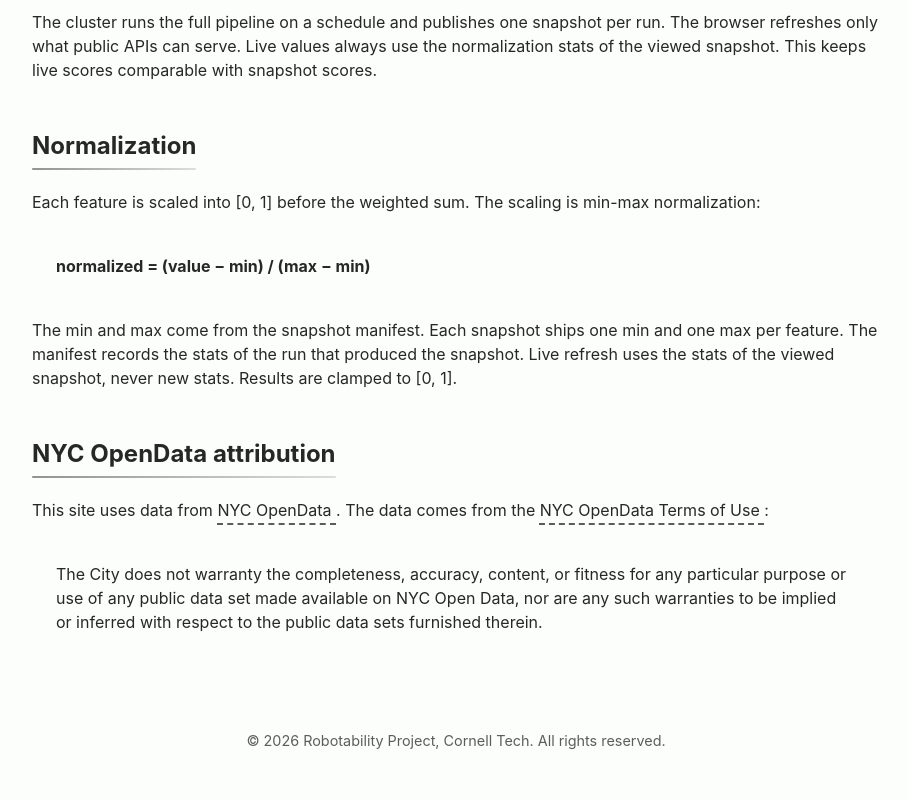
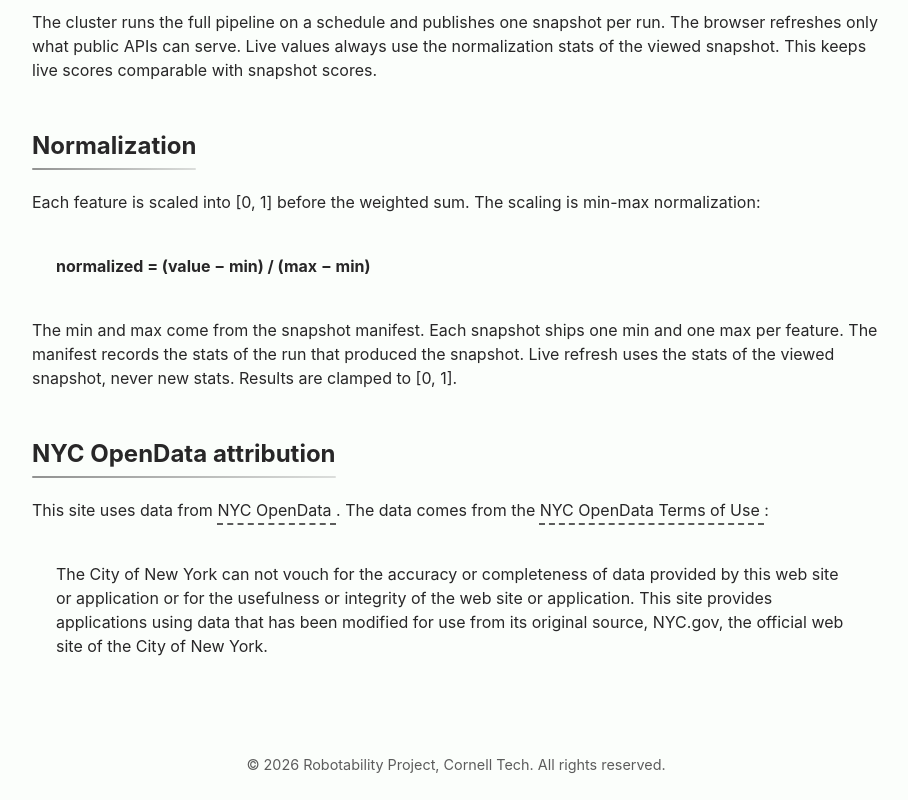
Before and after one commit to IRL-CT/robotability, an Astro site: page /methodology in a window 1280 px wide. Shown: the part 3294-4094 px from the top of the page, without its empty margins (184-1092 px from the left). Before the commit the page ends 4070 px from the top, so only its background shows below. Built offline with nearby package versions, Linux system fonts and the light colour scheme; Astro itself is replaced by a stand-in of ours; a web font is replaced by a local one.

Commit message:
fix(site): unify NYC ToU disclaimer across pages

```diff
--- a/e2e/methodology.spec.ts
+++ b/e2e/methodology.spec.ts
@@ -27,10 +27,10 @@ const NAV_ITEMS = [
   { name: 'Code', url: 'https://github.com/FAR-LAB/robotability-nyc' },
 ];
 
-// NYC OpenData Terms of Use disclaimer. The methodology page must print
-// this sentence verbatim.
+// NYC OpenData Terms of Use disclaimer for third-party applications.
+// The methodology page must print this sentence verbatim.
 const TOU_DISCLAIMER =
-  'The City does not warranty the completeness, accuracy, content, or fitness for any particular purpose or use of any public data set made available on NYC Open Data, nor are any such warranties to be implied or inferred with respect to the public data sets furnished therein.';
+  'The City of New York can not vouch for the accuracy or completeness of data provided by this web site or application or for the usefulness or integrity of the web site or application. This site provides applications using data that has been modified for use from its original source, NYC.gov, the official web site of the City of New York.';
 
 // Read the weights data. Return null when the file does not exist yet.
 function loadWeights(): WeightEntry[] | null {
--- a/src/pages/methodology.astro
+++ b/src/pages/methodology.astro
@@ -46,9 +46,10 @@ function datasetUrl(id: string): string {
   return `https://data.cityofnewyork.us/dataset/${id}`;
 }
 
-// NYC OpenData Terms of Use disclaimer. Printed verbatim.
+// NYC OpenData Terms of Use disclaimer for third-party applications.
+// Printed verbatim. It must match the sentence on the home page.
 const TOU_DISCLAIMER =
-  'The City does not warranty the completeness, accuracy, content, or fitness for any particular purpose or use of any public data set made available on NYC Open Data, nor are any such warranties to be implied or inferred with respect to the public data sets furnished therein.';
+  'The City of New York can not vouch for the accuracy or completeness of data provided by this web site or application or for the usefulness or integrity of the web site or application. This site provides applications using data that has been modified for use from its original source, NYC.gov, the official web site of the City of New York.';
 ---
 
 <Layout
```
